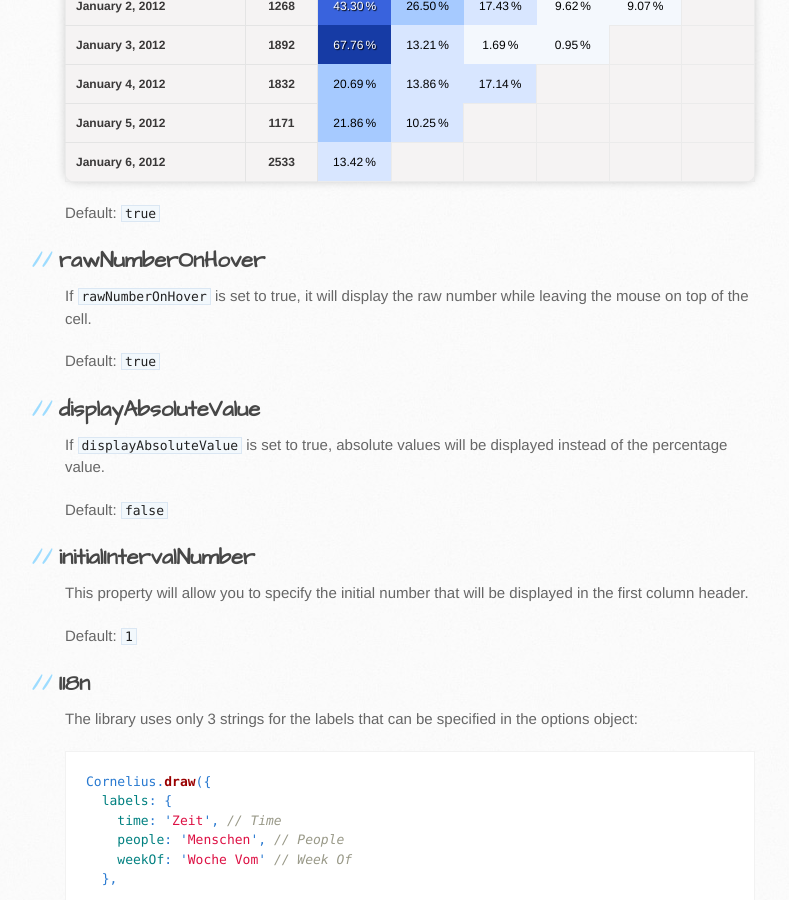
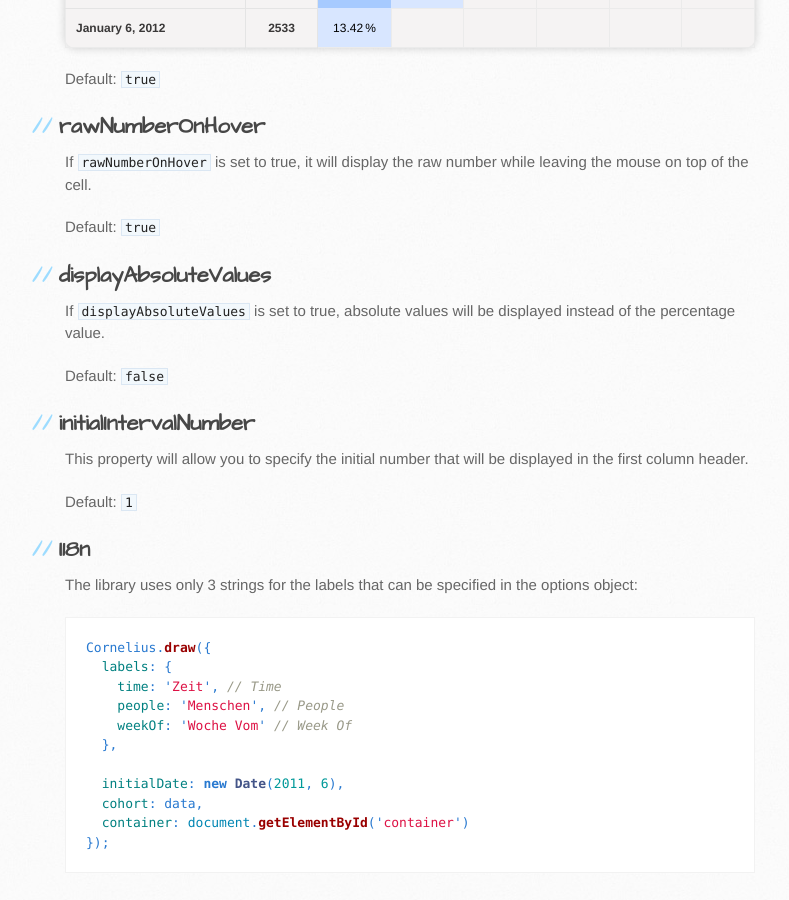
Before and after one commit to restorando/cornelius, a Jekyll site: the page built from index.md, in a window 1280 px wide and 900 px high, scrolled down 4598 px. Shown: the whole window, without its empty margins (105-894 px from the left). Built offline with Jekyll 4.4.1, drawn with Linux system fonts in a browser that asks for light colours; some of the changed text lies outside the part shown.

Commit message:
change option name

```diff
--- a/index.md
+++ b/index.md
@@ -153,9 +149,9 @@ If `rawNumberOnHover` is set to true, it will display the raw number while leavi
 
 Default: `true`
 
-## displayAbsoluteValue
+## displayAbsoluteValues
 
-If `displayAbsoluteValue` is set to true, absolute values will be displayed instead of the percentage value.
+If `displayAbsoluteValues` is set to true, absolute values will be displayed instead of the percentage value.
 
 Default: `false`
 
```
Also changed, not shown: other parts of index.md (+0 -4 lines).
